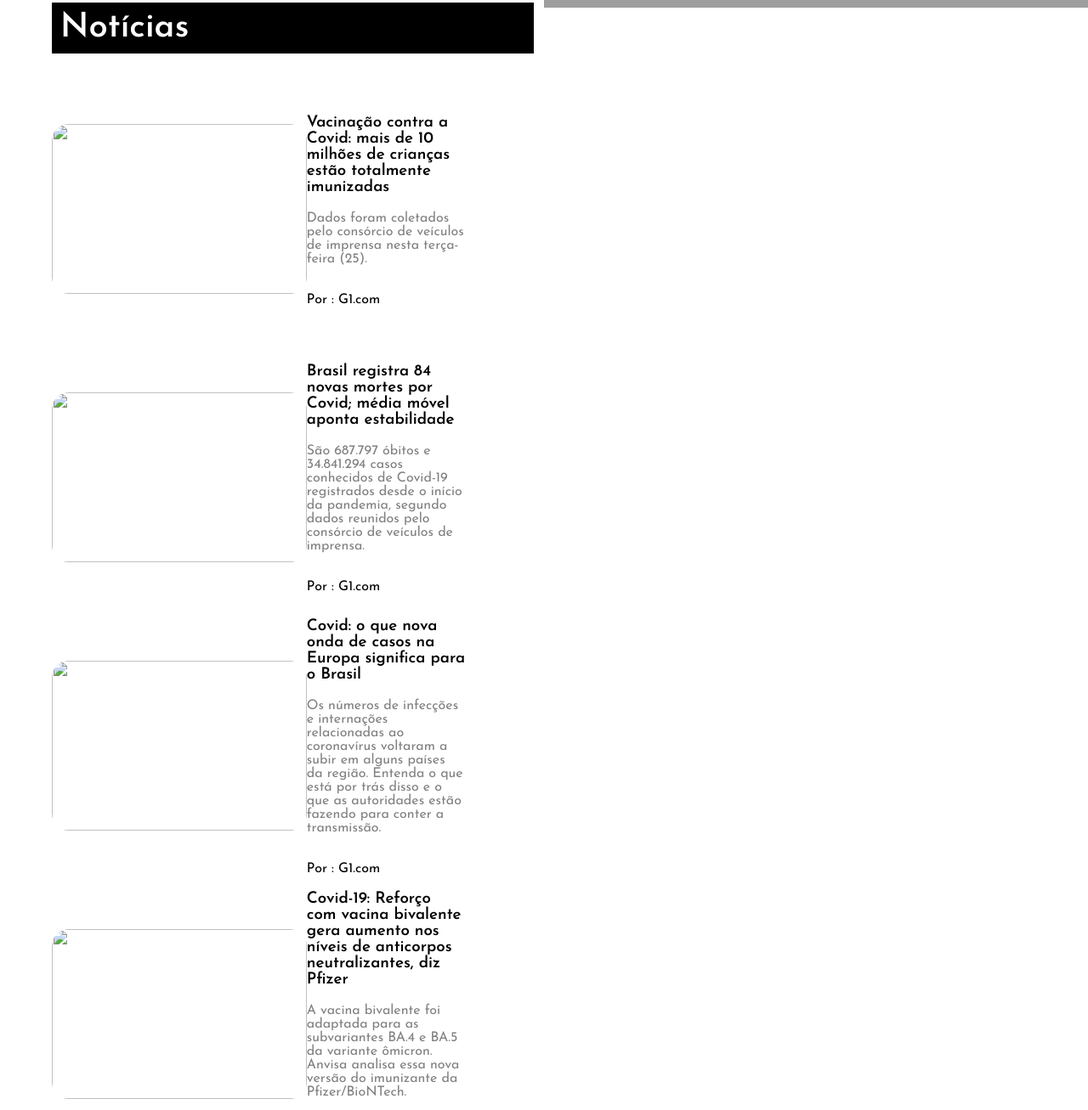
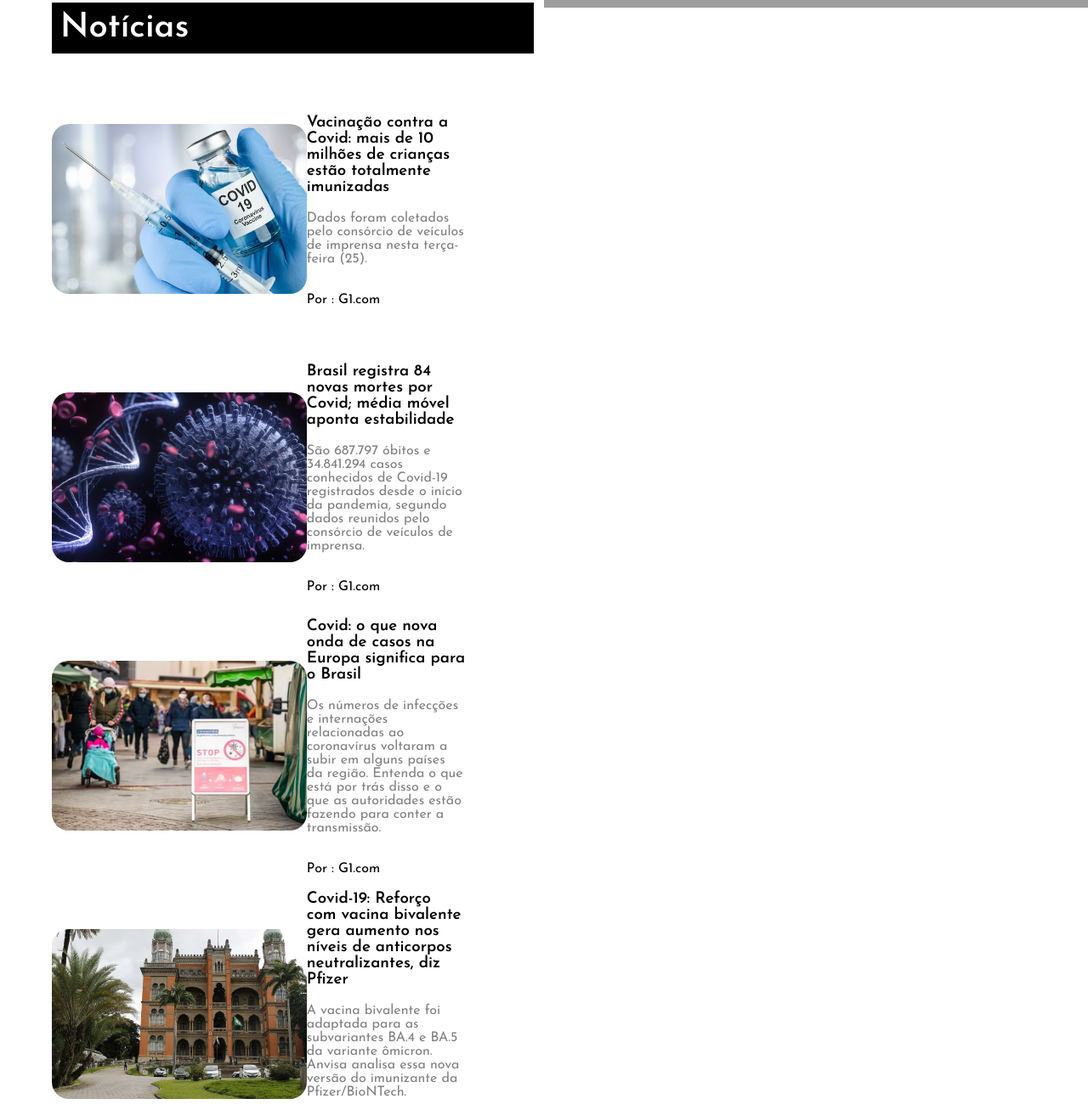
Before and after one commit to de-Padua/BrasilCovidtxn, a plain HTML site: page index.html in a window 1280 px wide. Shown: the part 830-2137 px from the top of the page at 85% size. Drawn offline with Linux system fonts and the light colour scheme; the site is published under a folder, as on GitHub Pages, so addresses that start at the root find nothing; no server answers; grey boxes are pictures that could not be loaded; a web font is replaced by a local one.

Commit message:
Update index.html
correção das fotos

```diff
--- a/index.html
+++ b/index.html
@@ -72,7 +72,7 @@
             <h2 class="noticias-title">Notícias</h2>
             <a href="https://g1.globo.com/saude/coronavirus/vacinas/noticia/2022/10/25/vacinacao-contra-a-covid-mais-de-10-milhoes-de-criancas-estao-totalmente-imunizadas.ghtml" class="card">
                 <div class="img-card">
-                    <img src="/covid-vacina.jpg" alt="" >
+                    <img src="covid-vacina.jpg" alt="" >
                 </div>
                 <div class="info-card">
                   <div class="text-card">
@@ -87,7 +87,7 @@
             </a>
             <a href="https://g1.globo.com/saude/coronavirus/noticia/2022/10/25/brasil-registra-84-novas-mortes-por-covid-media-movel-aponta-estabilidade.ghtml"  target ="_blank" class="card">
                 <div class="img-card">
-                    <img src="/covid-mortes.webp" alt="" >
+                    <img src="covid-mortes.webp" alt="" >
                 </div>
                 <div class="info-card">
                     <div class="text-card">
@@ -102,7 +102,7 @@
             </a>
             <a href="https://g1.globo.com/saude/coronavirus/noticia/2022/10/24/covid-o-que-nova-onda-de-casos-na-europa-significa-para-o-brasil.ghtml" class="card" target="_blank">
                 <div class="img-card">
-                    <img src="/covid-europa.webp" alt="" >
+                    <img src="covid-europa.webp" alt="" >
                 </div>
                 <div class="info-card">
                     <div class="text-card">
@@ -118,7 +118,7 @@ Covid: o que nova onda de casos na Europa significa para o Brasil</h3>
             </a>
             <a href="https://g1.globo.com/saude/coronavirus/noticia/2022/10/13/covid-19-reforco-com-vacina-bivalente-gera-aumento-nos-niveis-de-anticorpos-neutralizantes-diz-pfizer.ghtml" class="card" target="_blank">
                 <div class="img-card">
-                    <img src="/covid-frio.webp" alt="" >
+                    <img src="covid-frio.webp" alt="" >
                 </div>
                 <div class="info-card">
                     <div class="text-card">
@@ -133,7 +133,7 @@ Covid: o que nova onda de casos na Europa significa para o Brasil</h3>
             </a>
             <a href="https://g1.globo.com/saude/coronavirus/vacinas/noticia/2022/10/16/a-cada-2-dias-1-crianca-com-menos-de-5-anos-morre-de-covid-no-brasil-grupo-esta-sem-vacina-e-governo-nao-diz-quando-tera-doses-da-pfizer.ghtml" class="card" target="_blank">
                 <div class="img-card">
-                    <img src="/covid-criança.webp" alt="" >
+                    <img src="covid-criança.webp" alt="" >
                 </div>
                 <div class="info-card">
                     <div class="text-card">
@@ -148,7 +148,7 @@ A cada 2 dias, 1 criança com menos de 5 anos morre de Covid no Brasil; grupo es
             </a>
             <a href="https://g1.globo.com/saude/coronavirus/noticia/2022/10/11/covid-testes-iniciais-de-vacina-por-spray-nasal-da-astrazenecaoxford-nao-atingem-protecao-desejada.ghtml" class="card" target="_blank">
                 <div class="img-card">
-                    <img src="/covid-nasal.jpg" alt="" >
+                    <img src="covid-nasal.jpg" alt="" >
                 </div>
                 <div class="info-card">
                     <div class="text-card">
```
